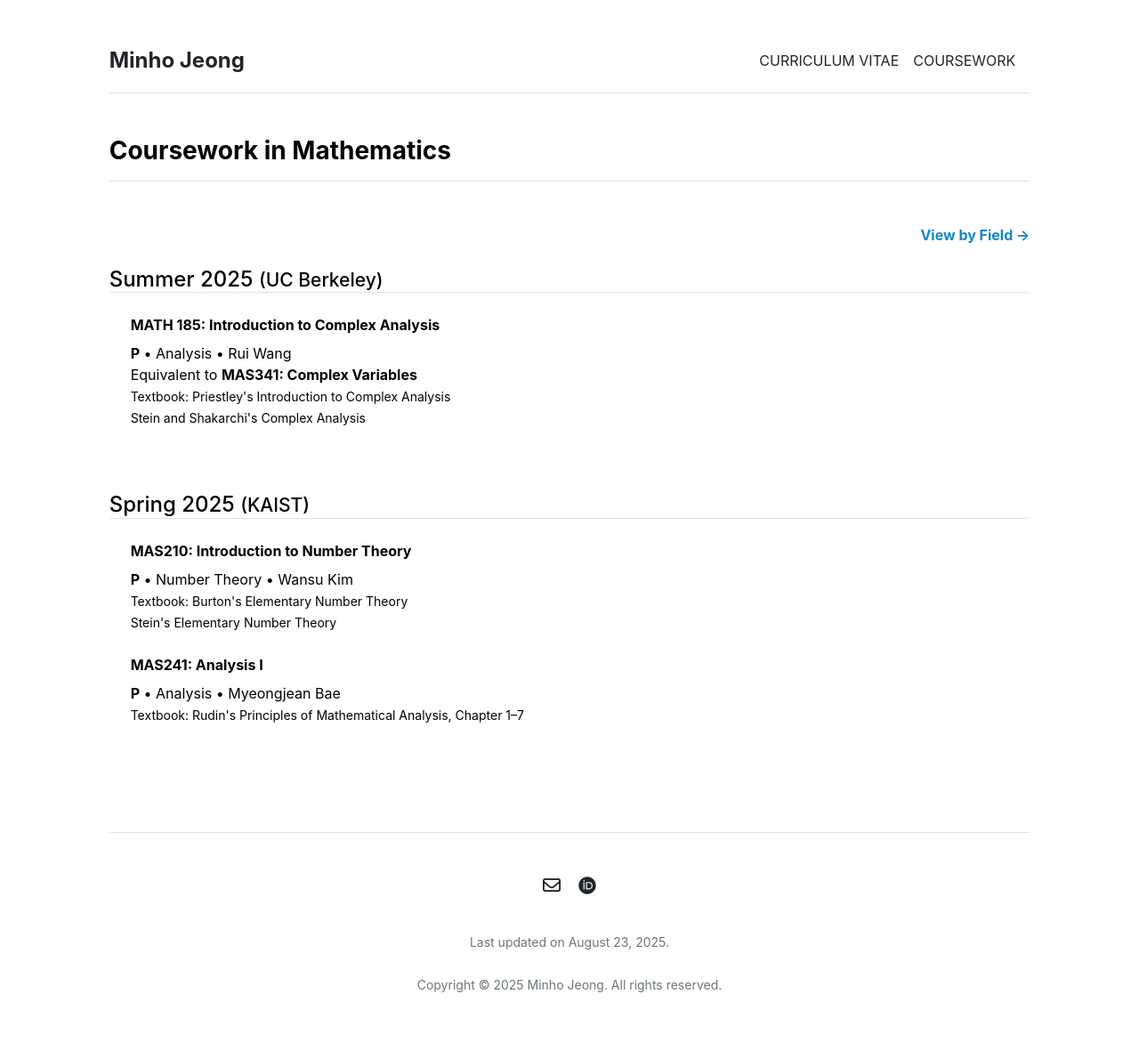
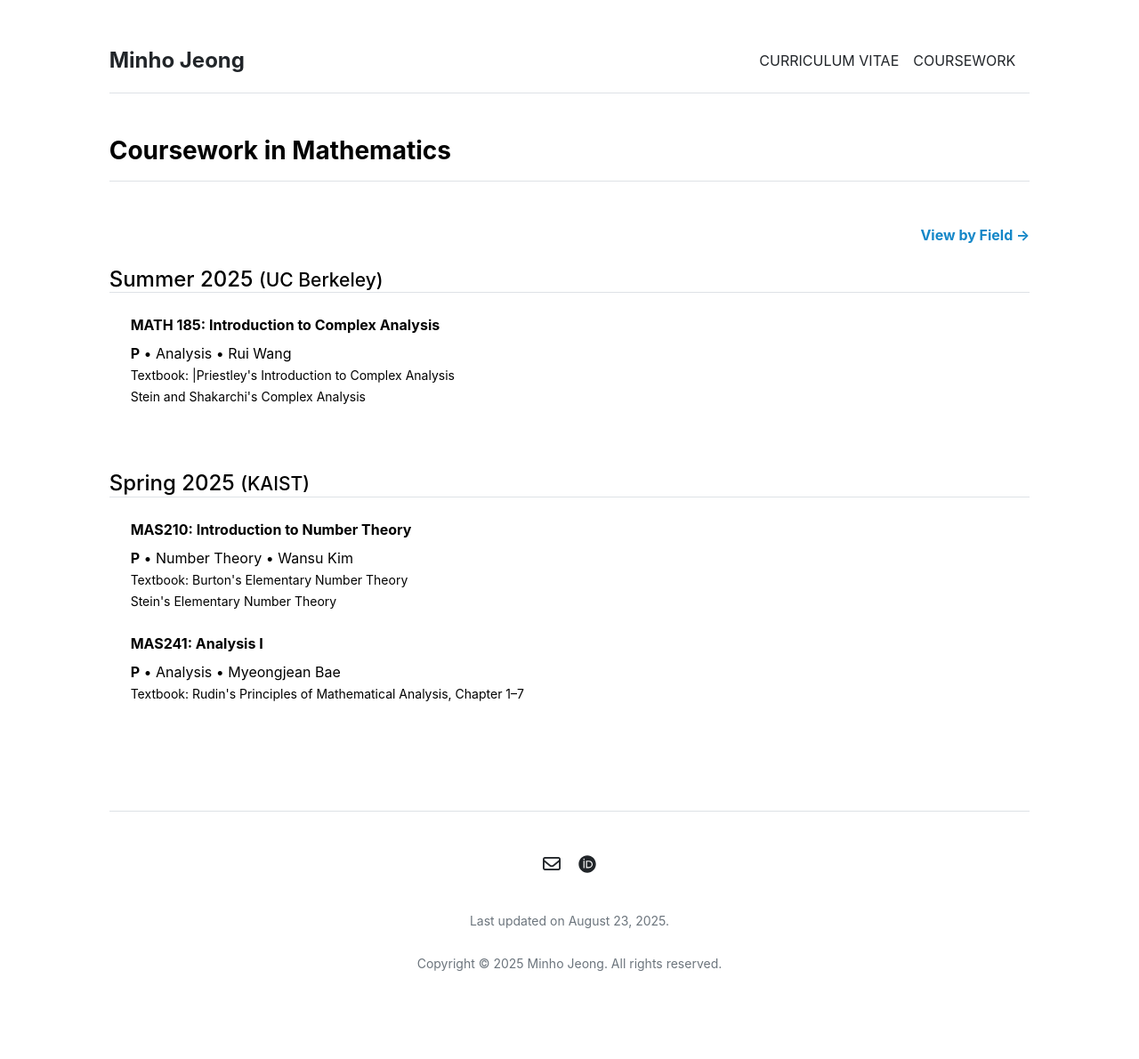
Before and after one commit to mino-jeong/mino-jeong.github.io, a Jekyll site: the page built from coursework-term.md, in a window 1280 px wide. Shown: the whole page at 89% size. Built offline with Jekyll 4.4.1, drawn with Linux system fonts in a browser that asks for light colours; after the commit the page ends 1166 px from its top, so only the background shows below that.

Commit message:
Update 2025-1A.yml

```diff
--- a/_data/coursework-term/2025-1A.yml
+++ b/_data/coursework-term/2025-1A.yml
@@ -1,5 +1,4 @@
 - title: 'MATH 185: Introduction to Complex Analysis'
-  description: '<strong>P</strong> • Analysis • Rui Wang<br>
-  Equivalent to <strong>MAS341: Complex Variables</strong>'
-  textbook: "Priestley's Introduction to Complex Analysis<br>
+  description: '<strong>P</strong> • Analysis • Rui Wang'
+  textbook: "|Priestley's Introduction to Complex Analysis<br>
   Stein and Shakarchi's Complex Analysis"
```
